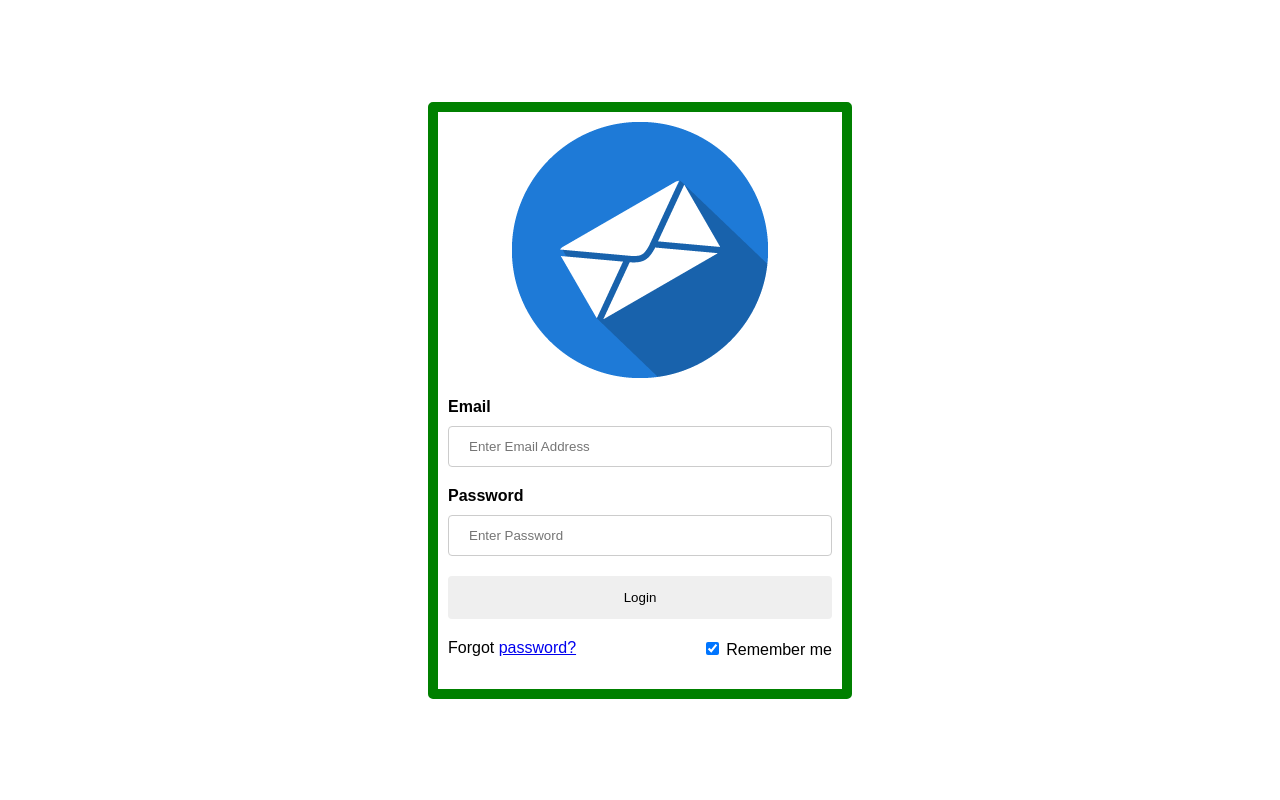
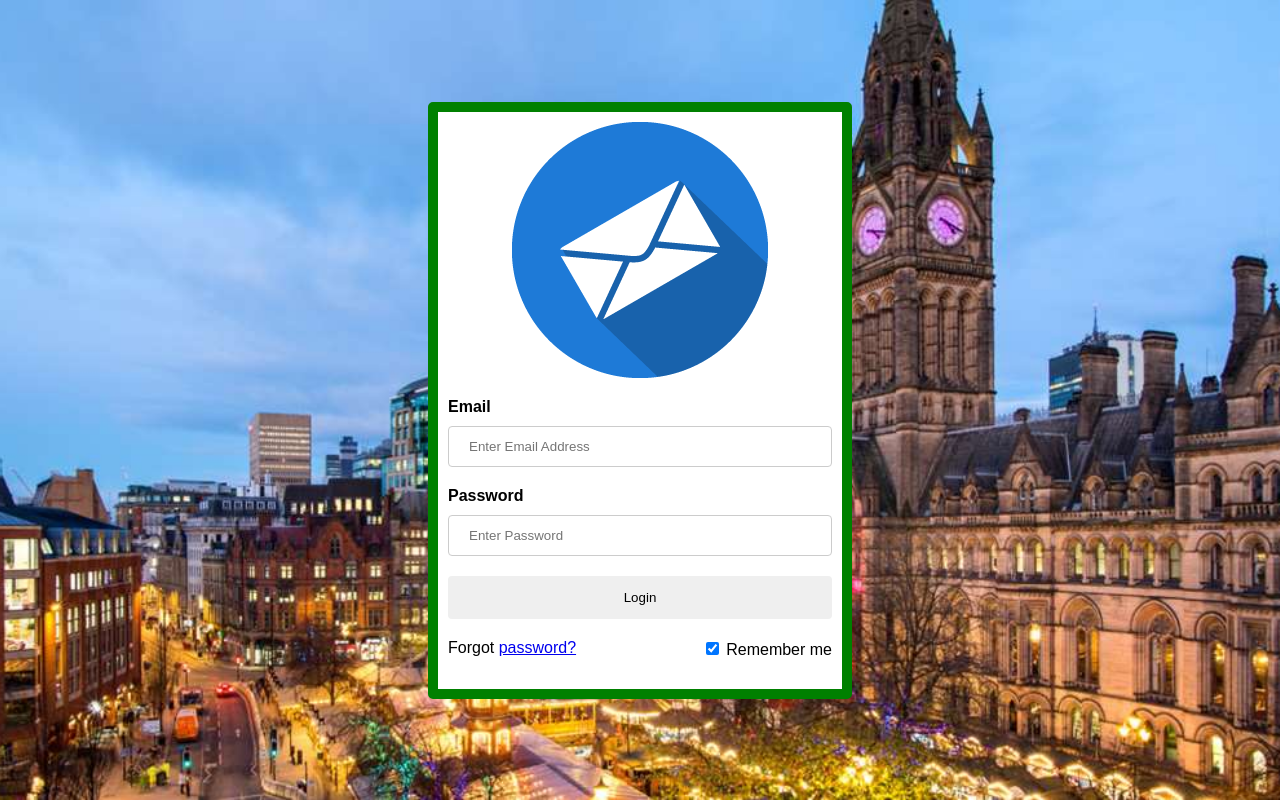
Before and after one commit to mcdunn51/mail-app, a React (Create React App) app: page / in a window 1280 px wide. Built offline with nearby package versions, Linux system fonts and the light colour scheme.

Commit message:
added background pic

```diff
--- a/src/components/loginContainer.js
+++ b/src/components/loginContainer.js
@@ -15,6 +15,7 @@
             width: '30%',
             border: '10px solid green',
             padding: '10px',
+            backgroundColor: 'white',
             display: 'flex',
             justifyContent: 'centre',
             flexDirection: 'column',
--- a/src/index.css
+++ b/src/index.css
@@ -7,6 +7,10 @@
   padding: 0;
   font-family: sans-serif;
   height: 100%;
+  background-image: url(./images/manchesterImage.jpg);
+  background-position: center;
+  background-repeat: no-repeat;
+  background-size: cover;
 }
 
 #root {
```
